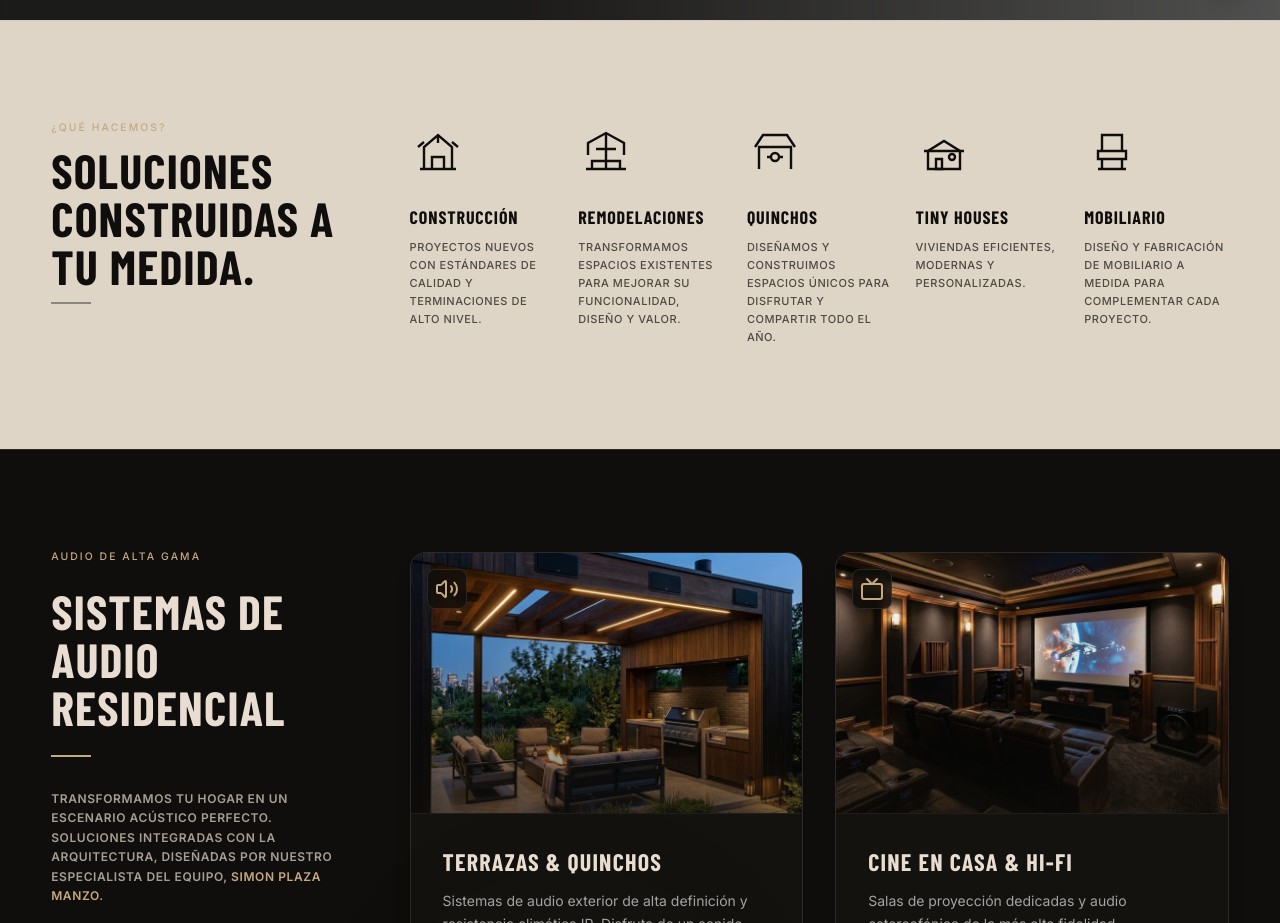
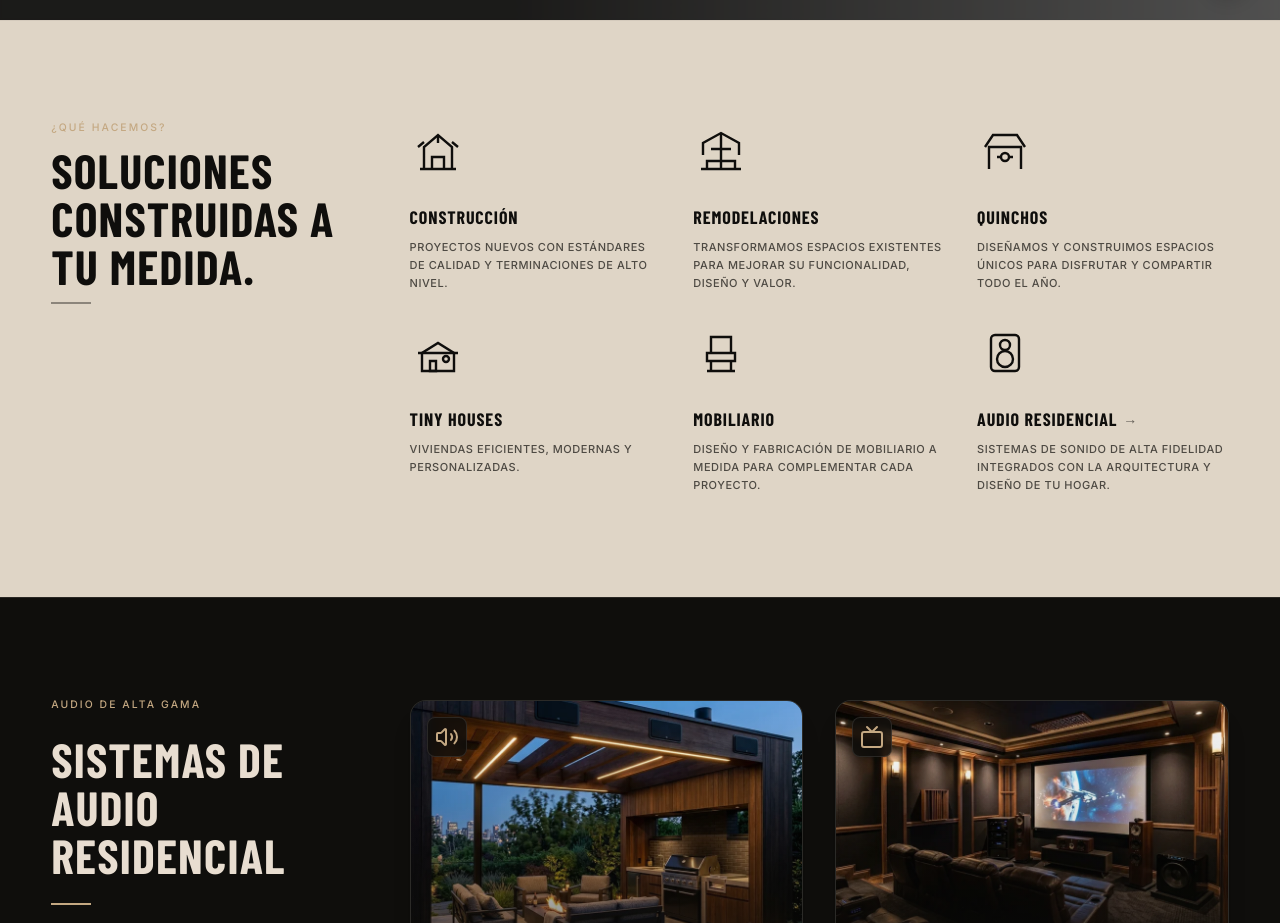
Before and after one commit to fernandomtorrest-maker/CONTRAPUNTO, a Next.js app in the folder contrapunto-web/: page / in a window 1280 px wide. Shown: the part 780-1703 px from the top of the page. Built offline with nearby package versions, Linux system fonts and the light colour scheme; grey boxes are pictures that could not be loaded; a web font is replaced by a local one.

Commit message:
feat: agrega servicio de Audio Residencial al grid general con enlace a pagina dedicada

```diff
--- /dev/null
+++ b/contrapunto-web/app/audio-residencial/page.tsx
@@ -0,0 +1,26 @@
+import React from 'react';
+import Navbar from '@/components/sections/Navbar';
+import Footer from '@/components/sections/Footer';
+import AudioResidencialSection from '@/components/sections/AudioResidencialSection';
+
+export const metadata = {
+  title: 'Sistemas de Audio Residencial | Constructora Contrapunto',
+  description: 'Diseño y calibración de sistemas de sonido de alta fidelidad integrados con la arquitectura de tu hogar. Terrazas, salas de cine y multi-room invisible.',
+};
+
+export default function AudioResidencialPage() {
+  return (
+    <div className="relative min-h-screen bg-[#0f0e0c] text-cream overflow-hidden selection:bg-sand selection:text-carbon font-body">
+      {/* Navbar */}
+      <Navbar />
+
+      {/* Main Wrapper with Top Padding to clear fixed navbar */}
+      <main className="pt-24 min-h-screen relative z-10">
+        <AudioResidencialSection />
+      </main>
+
+      {/* Footer */}
+      <Footer />
+    </div>
+  );
+}
--- a/contrapunto-web/components/sections/ServicesSection.tsx
+++ b/contrapunto-web/components/sections/ServicesSection.tsx
@@ -2,12 +2,14 @@
 
 import React from 'react';
 import { motion } from 'framer-motion';
+import Link from 'next/link';
 
 interface ServiceItem {
   number: string;
   title: string;
   description: string;
   iconSvg: React.ReactNode;
+  href?: string;
 }
 
 export const ServicesSection = () => {
@@ -77,6 +79,22 @@ export const ServicesSection = () => {
         </svg>
       ),
     },
+    {
+      number: '06',
+      title: 'AUDIO RESIDENCIAL',
+      description: 'Sistemas de sonido de alta fidelidad integrados con la arquitectura y diseño de tu hogar.',
+      iconSvg: (
+        <svg className="w-12 h-12 text-carbon" viewBox="0 0 24 24" fill="none" stroke="currentColor" strokeWidth="1.2">
+          {/* Sketchy speaker/audio design */}
+          <rect x="5" y="3" width="14" height="18" rx="2" />
+          <circle cx="12" cy="8" r="2.5" />
+          <circle cx="12" cy="15" r="4" />
+          <line x1="12" y1="8" x2="12" y2="8.01" strokeWidth="2" />
+          <line x1="12" y1="15" x2="12" y2="15.01" strokeWidth="2" />
+        </svg>
+      ),
+      href: '/audio-residencial'
+    }
   ];
 
   return (
@@ -96,8 +114,11 @@ export const ServicesSection = () => {
         </div>
 
         {/* GRID DE SERVICIOS */}
-        <div className="w-full lg:w-3/4 grid grid-cols-1 md:grid-cols-2 lg:grid-cols-5 gap-8 lg:gap-6">
-          {services.map((service, idx) => (
+        <div className="w-full lg:w-3/4 grid grid-cols-1 md:grid-cols-2 lg:grid-cols-3 gap-8 lg:gap-8">
+          {services.map((service, idx) => {
+            const isClickable = !!service.href;
+
+            return (
               <motion.div
                 key={service.title}
                 initial={{ opacity: 0, y: 30 }}
@@ -106,9 +127,34 @@ export const ServicesSection = () => {
                 transition={{ duration: 0.5, delay: idx * 0.1 }}
                 className="flex flex-col items-start space-y-6 group"
               >
+                {isClickable ? (
+                  <Link
+                    href={service.href!}
+                    className="flex flex-col items-start space-y-6 w-full cursor-pointer focus-sand outline-none"
+                  >
                     {/* Icono + Acento */}
                     <div className="relative">
                       <div className="p-1 group-hover:scale-105 transition-transform duration-300">
+                        {service.iconSvg}
+                      </div>
+                    </div>
+
+                    {/* Contenido */}
+                    <div className="space-y-2">
+                      <h3 className="font-heading text-lg font-extrabold text-carbon tracking-wider uppercase group-hover:text-[#8d775f] transition-colors flex items-center gap-1.5">
+                        {service.title}
+                        <span className="text-sm font-light text-carbon/60 group-hover:translate-x-1 transition-transform duration-300">→</span>
+                      </h3>
+                      <p className="text-[11px] text-carbon/70 font-medium leading-relaxed uppercase tracking-wider">
+                        {service.description}
+                      </p>
+                    </div>
+                  </Link>
+                ) : (
+                  <div className="flex flex-col items-start space-y-6 w-full">
+                    {/* Icono + Acento */}
+                    <div className="relative">
+                      <div className="p-1">
                         {service.iconSvg}
                       </div>
                     </div>
@@ -122,8 +168,11 @@ export const ServicesSection = () => {
                         {service.description}
                       </p>
                     </div>
+                  </div>
+                )}
               </motion.div>
-          ))}
+            );
+          })}
         </div>
 
       </div>
```
Lines whose indentation alone changed are shown as unchanged.
